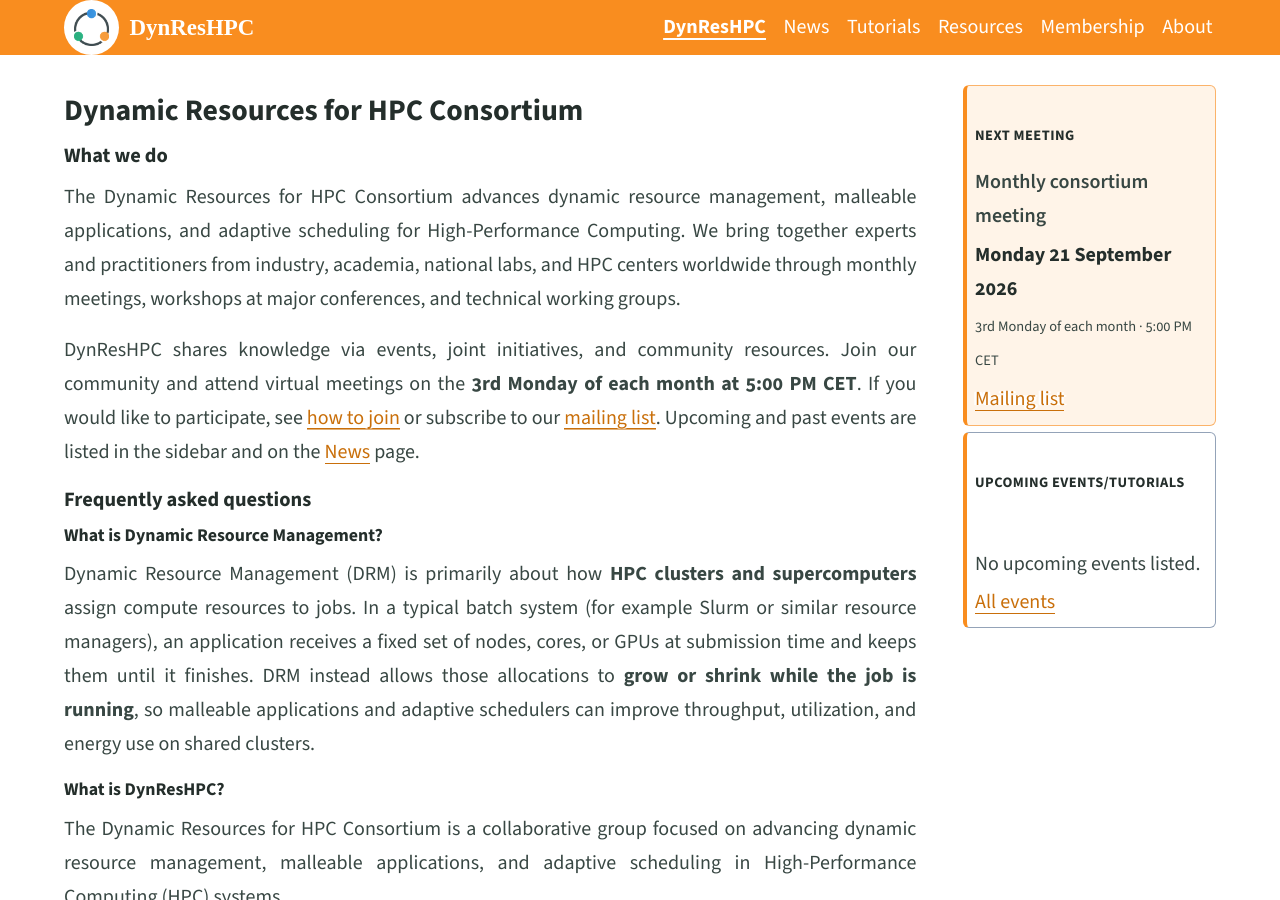
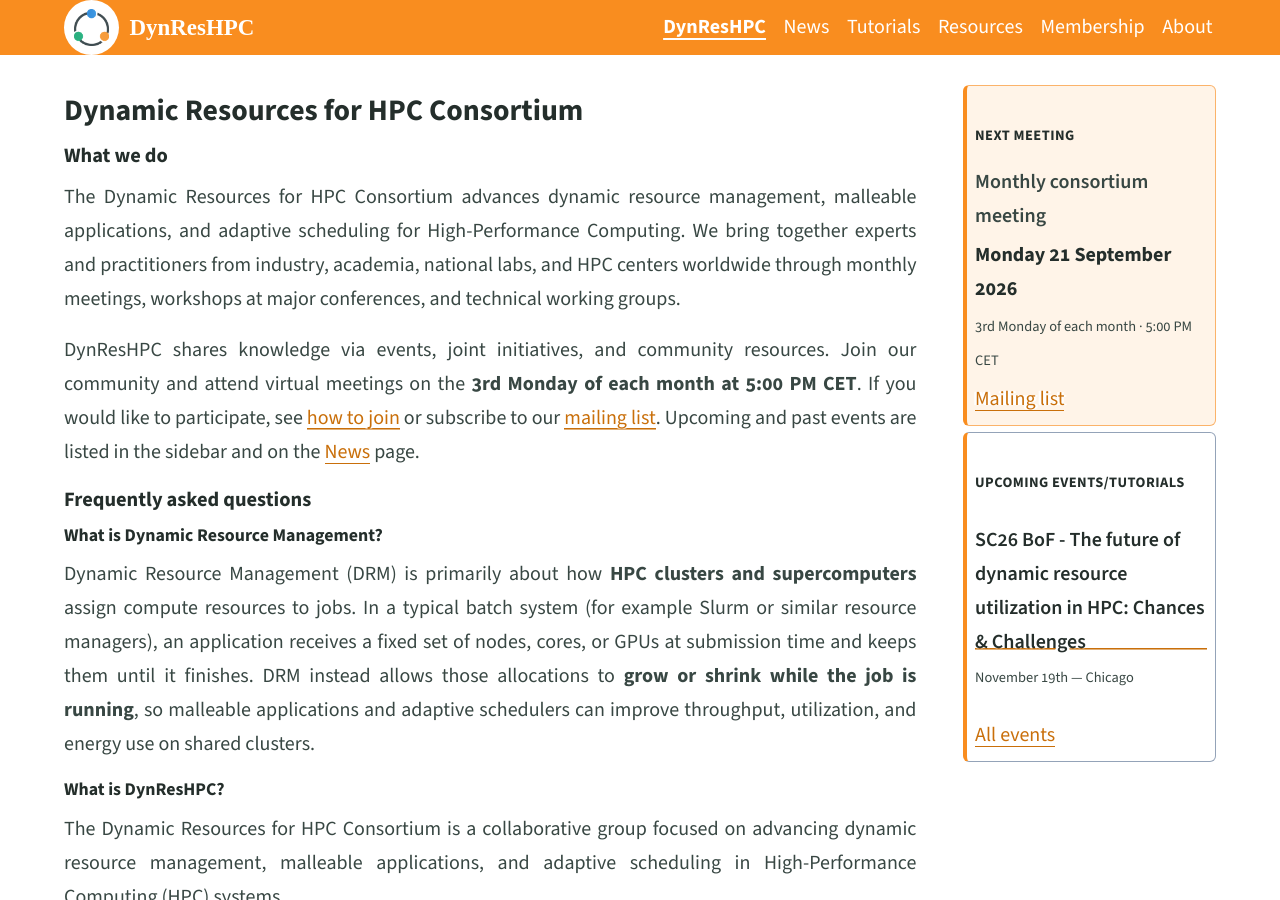
Before and after one commit to dynreshpc/dynreshpc.github.io, a Jekyll site: the page built from index.md, in a window 1280 px wide and 900 px high. Built offline with Jekyll 4.4.1, drawn with Linux system fonts in a browser that asks for light colours.

Commit message:
Added next BoF event

```diff
--- a/_data/events.yml
+++ b/_data/events.yml
@@ -1,5 +1,13 @@
 - year: 2026
   events:
+    - title: "SC26 BoF - The future of dynamic resource utilization in HPC: Chances & Challenges"
+      date: "November 19th"
+      date_iso: "2026-11-19"
+      location: "Chicago"
+      description: ""
+      link: "https://sc26.conference-program.com/presentation/?id=bof104&sess=sess427"
+      id: "2026-sc-bof"
+
     - title: "Independent Event: 5th Workshop on Dynamic Resources in HPC and monthly consortium meeting"
       date: "February 11th"
       date_iso: "2026-02-11"
```
